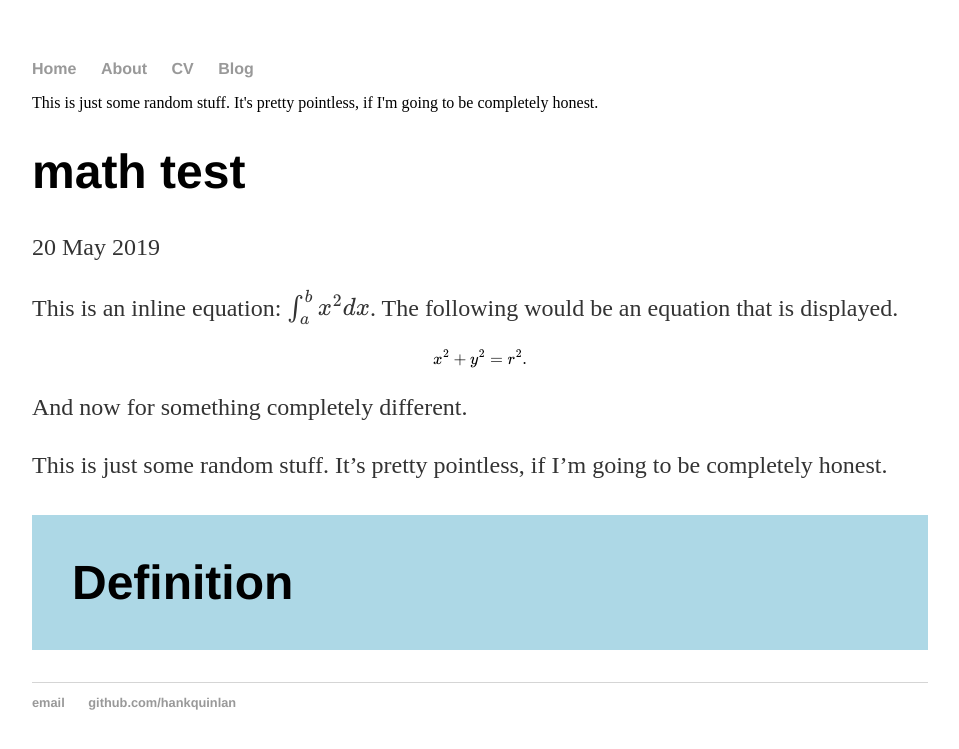
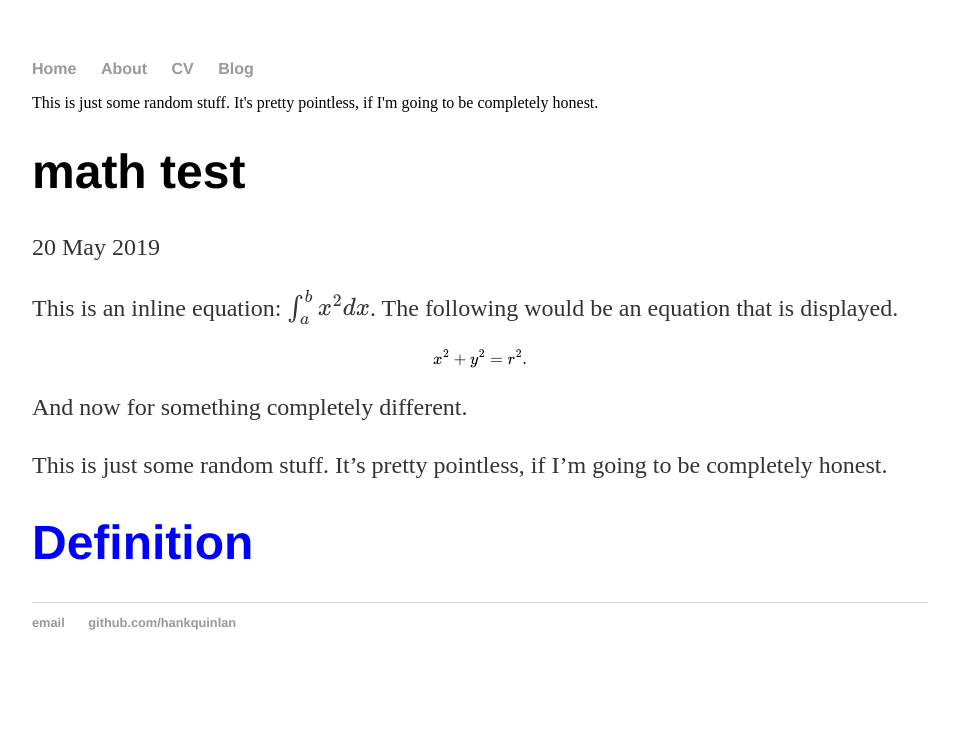
Before and after one commit to fattymattk/hello-world, a Jekyll site: the page built from _posts/2019-05-20-mathtest.md, in a window 1280 px wide. Shown: the top 749 px of the page, without its empty margins (160-1119 px from the left). Built offline with Jekyll 4.4.1, drawn with Linux system fonts in a browser that asks for light colours; formulas are drawn with MathJax 3.

Commit message:
Update main.css

```diff
--- a/css/main.css
+++ b/css/main.css
@@ -24,10 +24,7 @@ h1 {
     font-family:'Helvetica', 'Arial', 'Sans-Serif';
 }
 #myHeader {
-  background-color: lightblue;
-  color: black;
-  padding: 40px;
-  text-align: left;
+  color: blue;
 }
 
 #test {
```
